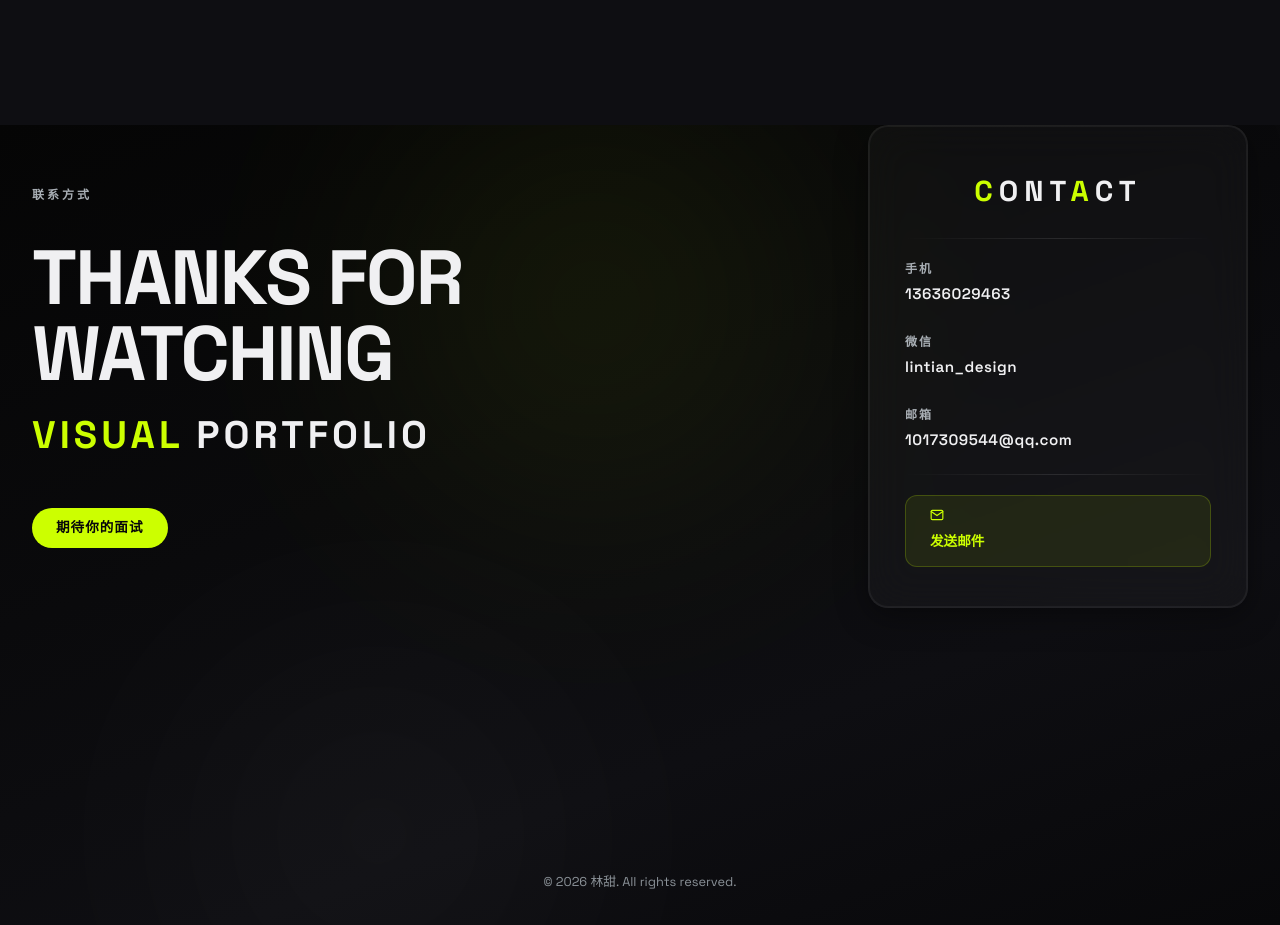
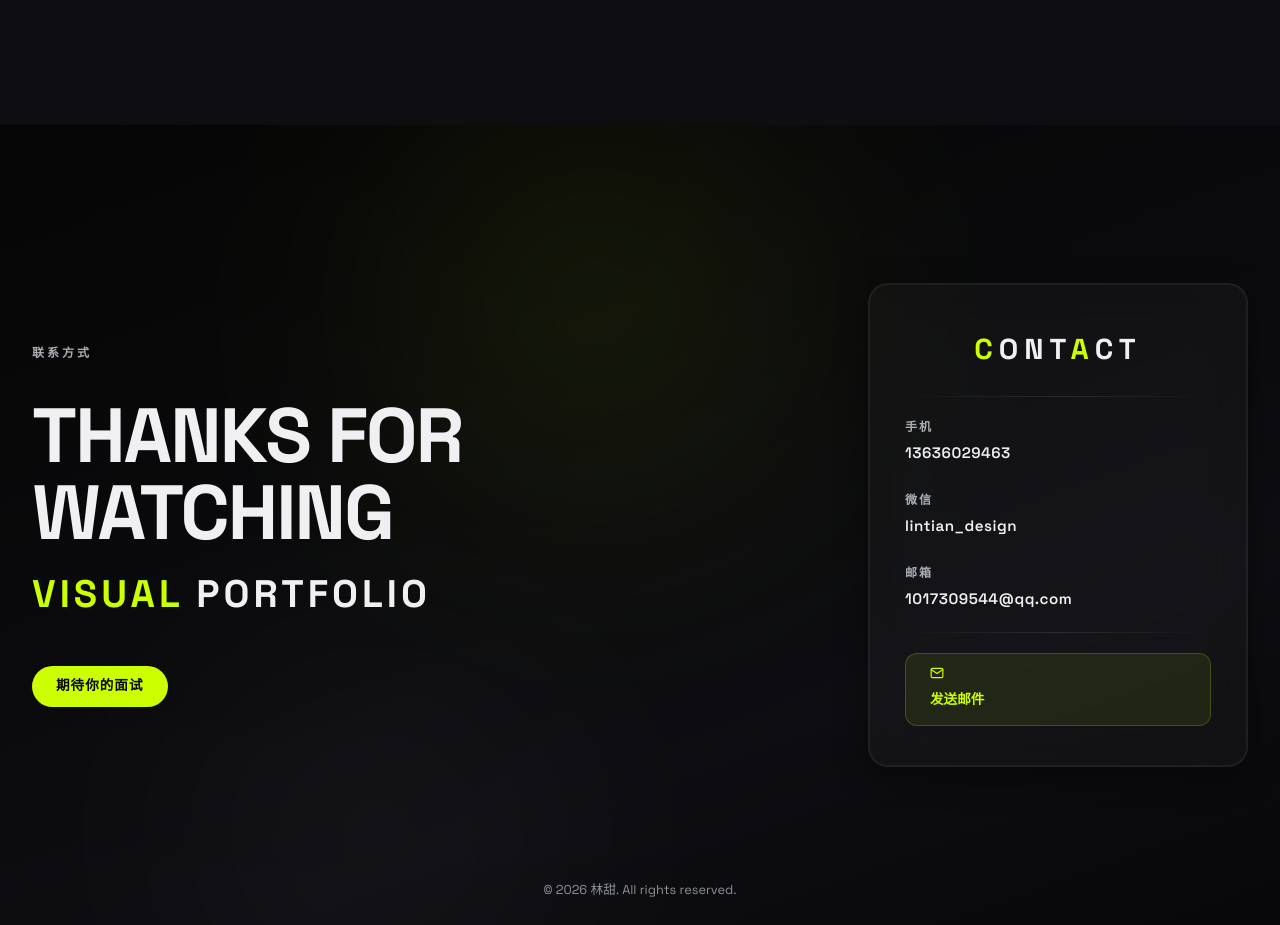
Before and after one commit to ltian869166-max/ai_log, a React (Vite) app: page / in a window 1280 px wide. Shown: the part 5380-6305 px from the top of the page. Built offline with nearby package versions, Linux system fonts and the light colour scheme.

Commit message:
fix: 联系我模块整体居中，footer绝对定位到底部

```diff
--- a/src/components/Contact.css
+++ b/src/components/Contact.css
@@ -7,6 +7,7 @@
   min-height: 700px;
   display: flex;
   flex-direction: column;
+  justify-content: center;
   overflow: hidden;
   background: linear-gradient(160deg, #050505 0%, #0a0a0c 40%, var(--bg-secondary) 70%, var(--bg-primary) 100%);
 }
@@ -49,8 +50,6 @@
   position: relative;
   z-index: 2;
   width: 100%;
-  flex: 1;
-  margin: auto 0;
 }
 
 /* ===== Split Layout ===== */
@@ -232,12 +231,13 @@
 
 /* ===== Footer ===== */
 .contact-footer {
-  position: relative;
+  position: absolute;
+  bottom: 0;
+  left: 0;
+  right: 0;
   z-index: var(--z-content);
   text-align: center;
-  padding-top: 48px;
-  padding-bottom: 32px;
-  margin-top: auto;
+  padding: 24px 0;
 }
 
 .contact-footer p {
```
